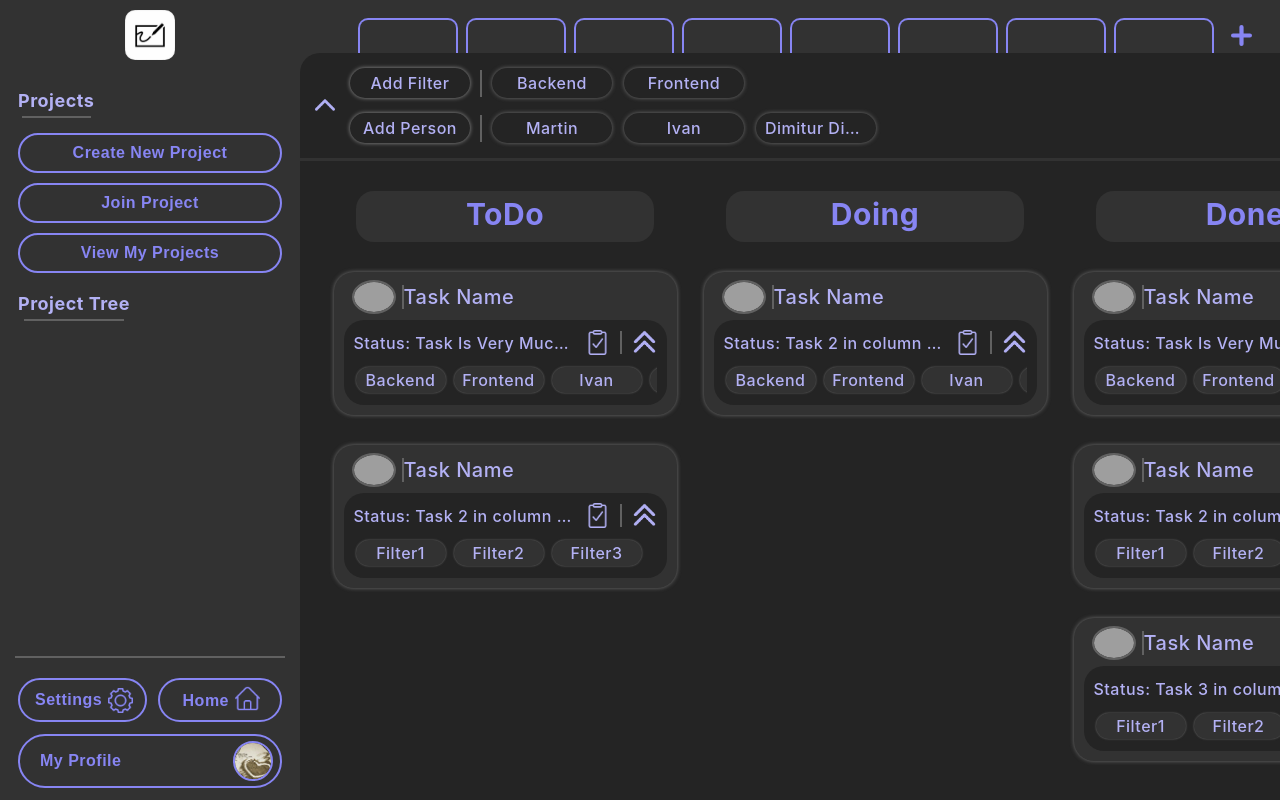
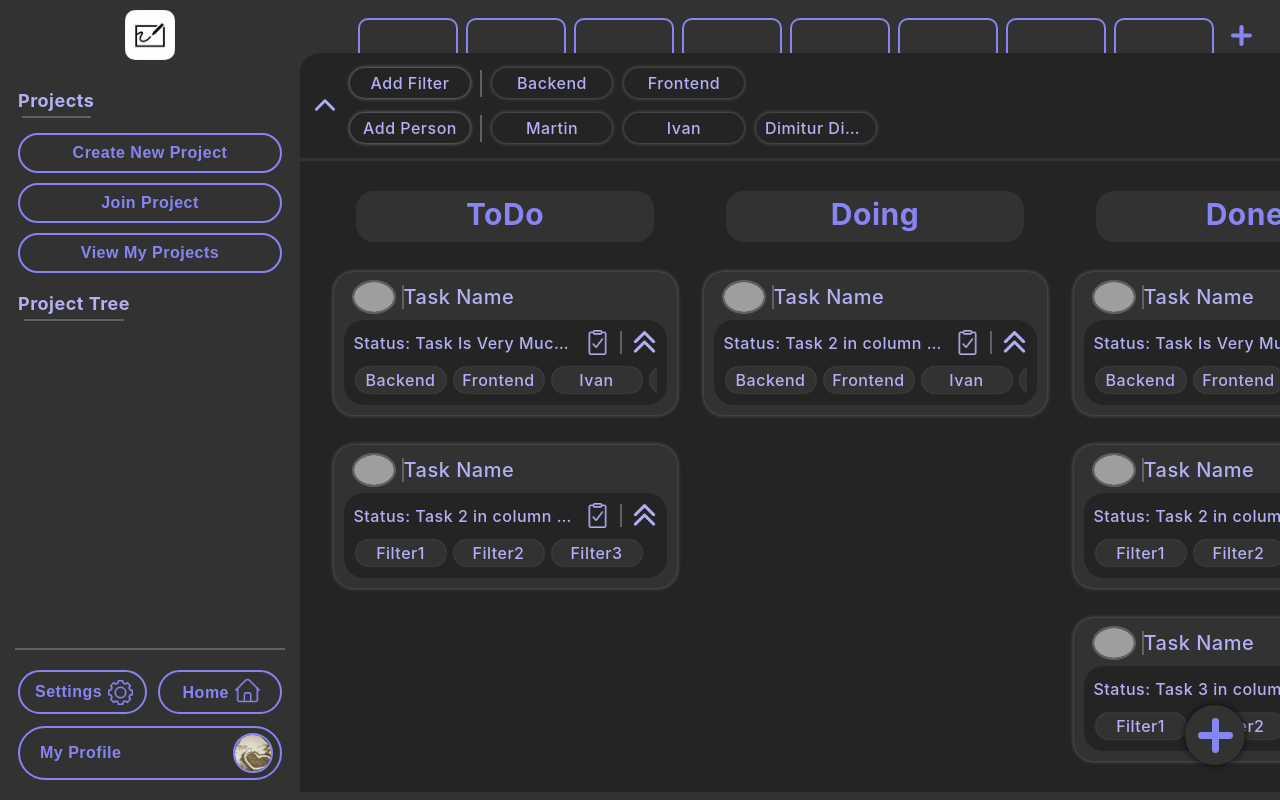
Before and after one commit to DonPull/Kanban-Board, a React (Create React App) app in the folder frontend/: page / in a window 1280 px wide. Shown: the top 800 px of the page. Built offline with nearby package versions, Linux system fonts and the light colour scheme; grey boxes are pictures that could not be loaded.

Commit message:
Added horizontal scrollbar and a "Create new task" action btn. Made tasks and columns render dynamically.

```diff
--- a/frontend/src/components/App.jsx
+++ b/frontend/src/components/App.jsx
@@ -5,8 +5,16 @@ import "../styles/common.css";
 import Sidebar from './Sidebar/Sidebar';
 import Content from './Content/Content';
 import TabList from './Tabs/TabList';
+import { render } from '@testing-library/react';
 
-export default function App(){
+export default class App extends Component{
+    componentDidMount(){
+        if(document.body.scrollWidth > window.innerWidth){
+            document.body.style.paddingBottom = "0.8rem";
+        }
+    }
+
+    render(){
         return (
             <React.Fragment>
                 <Sidebar />
@@ -16,4 +24,5 @@ export default function App(){
                 </div>
             </React.Fragment>
         );
+    };
 }
--- a/frontend/src/components/Content/KanbanBoard/KanbanBoard.css
+++ b/frontend/src/components/Content/KanbanBoard/KanbanBoard.css
@@ -134,10 +134,30 @@
     width: 0% !important;
 }
 
-/* .task-info-icons-container-hover-filler{
-    position: absolute;
-    width: 100%;
-    height: 100%;
-    transition: 150ms cubic-bezier(0.67, 0.58, 0.41, 0.9);
-    z-index: 6;
-} */
+.add-new-task-btn{
+    transition: 200ms;
+    display: flex;
+    justify-content: center;
+    align-items: center;
+    border-radius: 50%;
+    position: fixed;
+    right: 0;
+    bottom: 0;
+    width: 6rem;
+    height: 6rem;
+    background-color: var(--theme-color-bg-element);
+    box-shadow: 0px 0px 6px rgb(10 10 10);
+    margin: 0 3.5rem 3.5rem 0;
+}
+.add-new-task-btn img{
+    transition: 200ms;
+    filter: var(--theme-color-accent-filter);
+    width: 3.5rem;
+}
+
+.add-new-task-btn:hover{
+    background-color: var(--theme-color-accent);
+}
+.add-new-task-btn:hover img{
+    filter: var(--theme-color-bg-element-filter);
+}
--- a/frontend/src/components/Content/KanbanBoard/KanbanBoard.jsx
+++ b/frontend/src/components/Content/KanbanBoard/KanbanBoard.jsx
@@ -2,6 +2,7 @@ import React, { Component } from 'react';
 import ReactDOM from 'react-dom';
 import Task from './Task';
 import "./KanbanBoard.css";
+import newTaskIcon from '../../../assets/+_and_x_icon.svg';
 import KanbanColumn from './KanbanColumn';
 
 class KanbanBoard extends Component {
@@ -68,6 +69,10 @@ class KanbanBoard extends Component {
                         );
                     })
                 }
+
+                <div className='add-new-task-btn'>
+                    <img src={newTaskIcon}/>
+                </div>
             </div>
         );
     }
--- a/frontend/src/components/Sidebar/Sidebar.css
+++ b/frontend/src/components/Sidebar/Sidebar.css
@@ -2,7 +2,6 @@
     background-color: var(--theme-color-bg-element);
     /* width: clamp(100px, 300px, 500px); */
     min-width: 30rem;
-    height: 100vh;
 }
 
 #logo{
--- a/frontend/src/index.css
+++ b/frontend/src/index.css
@@ -30,6 +30,8 @@
 
 body {
   overflow-y: hidden;
+  width: 100%;
+  height: 100%;
   margin: 0;
   padding: 0;
   font-size: 1.6rem; /* If there is an accessibility feature that changes font size this line will ensure that the settings of the user won't be messed with */
@@ -39,12 +41,52 @@ body {
   background-color: var(--theme-color-bg-element);
 }
 
+body::-webkit-scrollbar {
+  height: 0.8rem;
+}
+
+body::-webkit-scrollbar-track {
+  box-shadow: 0 0 16px 2px rgba(0,0,0,0.8);
+  /* background-color: var(--theme-color-bg); */
+  background-color: transparent;
+}
+
+body::-webkit-scrollbar-thumb {
+  box-shadow: 0 0 6px rgba(0,0,0,0.8);
+  background-color: var(--theme-color-accent);
+  border-radius: 5rem;
+}
+
+/********************************/
+
+/* ::-webkit-scrollbar {
+  height: 1.5rem;
+}
+
+::-webkit-scrollbar-thumb {
+  background: var(--theme-color-accent-1);
+  border-radius: 5rem;
+  border: 0.5rem solid transparent;
+  outline-offset: -0.5rem;
+  background-clip: padding-box;
+}
+
+::-webkit-scrollbar-thumb:hover{
+  border: 0;
+}
+
+::-webkit-scrollbar-track {
+  background: transparent;
+} */
+
 p{
   min-width: max-content;
 }
 
 #root{
   display: flex;
+  width: 100%;
+  height: 100%;
 }
 
 code {
```
Lines whose indentation alone changed are shown as unchanged.
